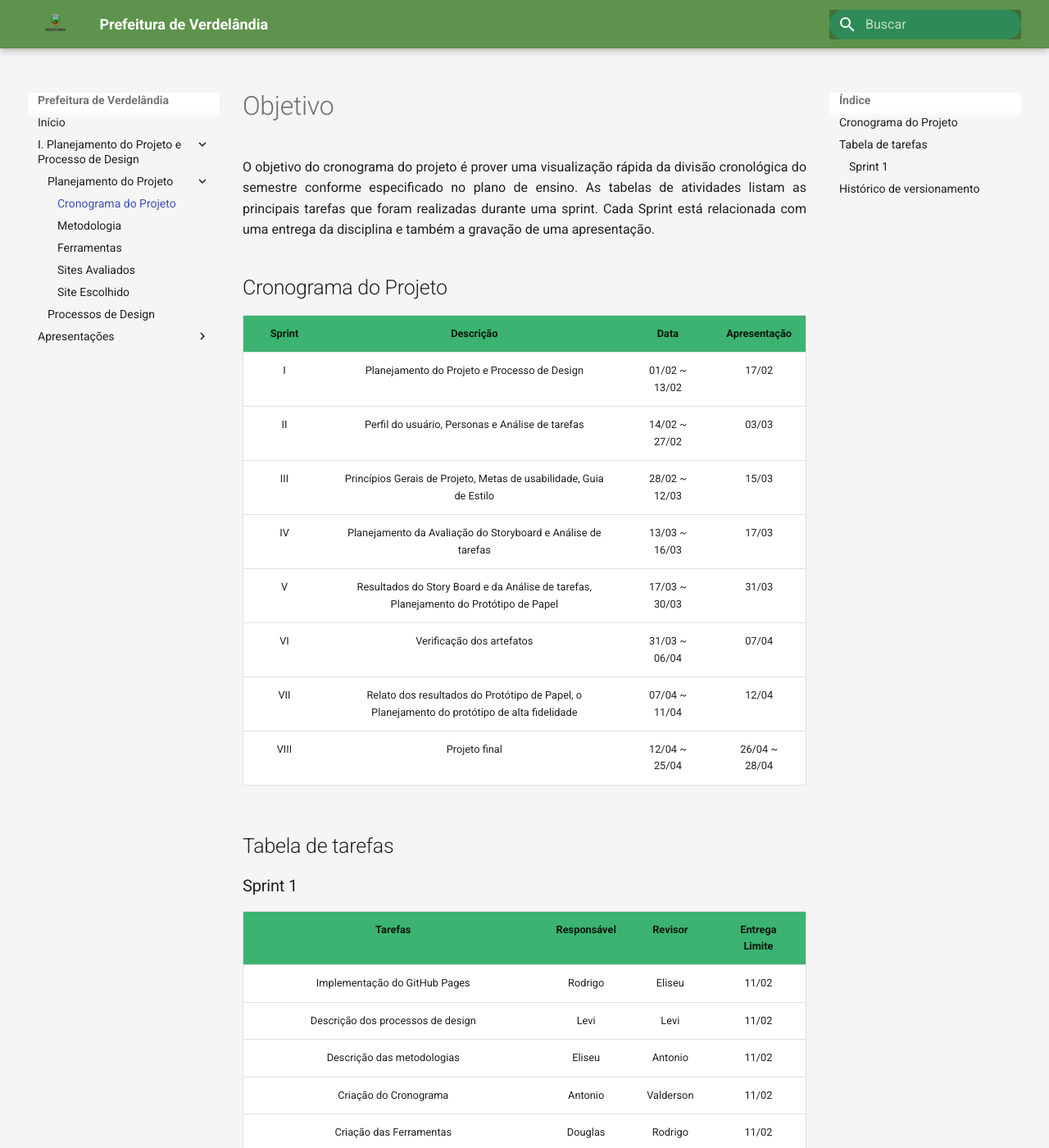
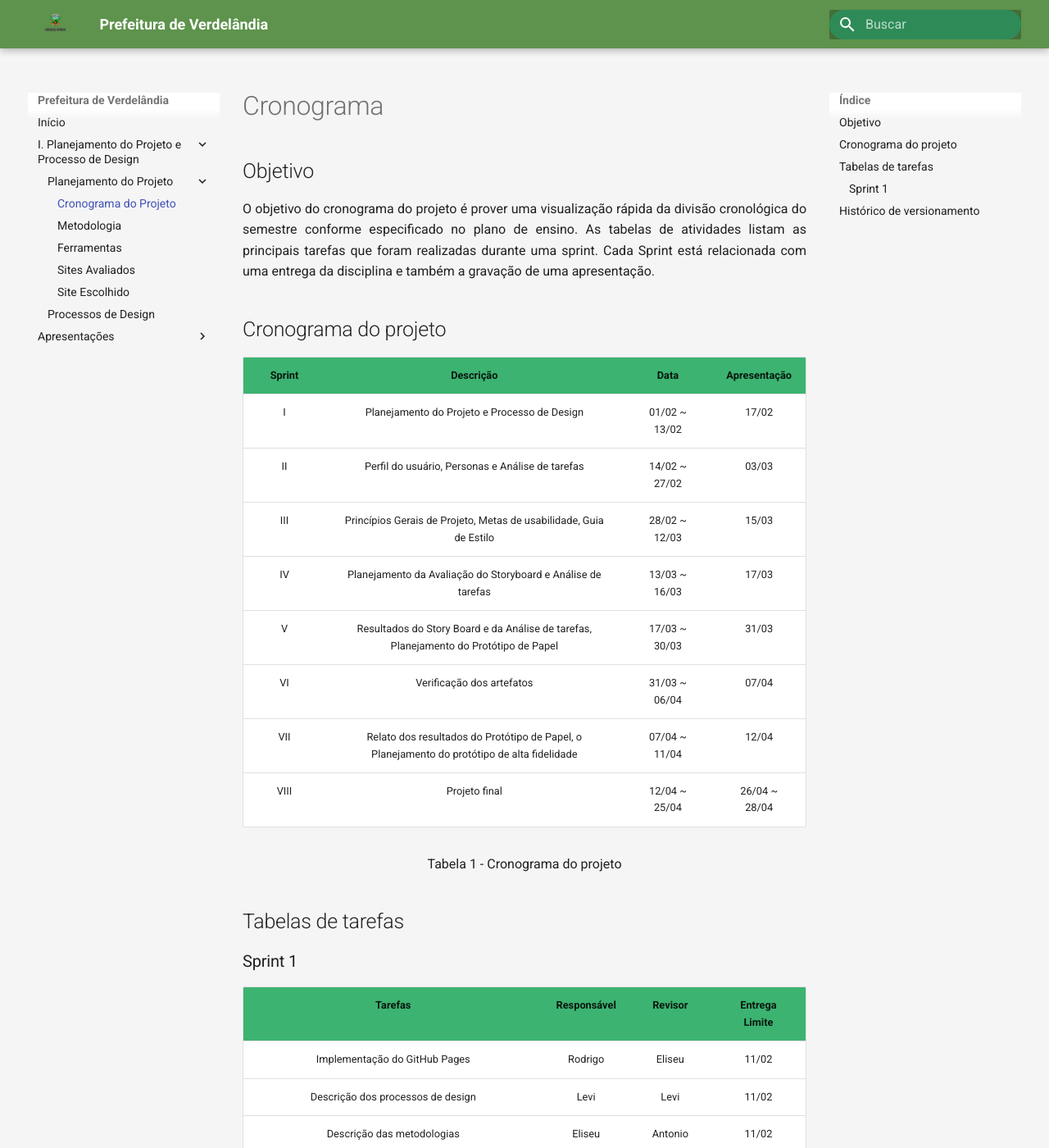
Before and after one commit to valdersonjr/2021.2-Prefeitura-Verdelandia, an MkDocs documentation site: the page built from docs/documentos/Cronograma.md, in a window 1280 px wide and 1400 px high. Shown: the whole window at 82% size. Built offline with MkDocs 1.6.1 and Material for MkDocs 9.7.7, drawn with Linux system fonts in a browser that asks for light colours; some of the changed text lies outside the part shown.

Commit message:
fix: titulo atualizado, descrição das tabelas adicionada

```diff
--- a/docs/documentos/Cronograma.md
+++ b/docs/documentos/Cronograma.md
@@ -1,10 +1,12 @@
-# Objetivo
+# Cronograma
+
+## Objetivo
 
 <p align="justify">
 O objetivo do cronograma do projeto é prover uma visualização rápida da divisão cronológica do semestre conforme especificado no plano de ensino. As tabelas de atividades listam as principais tarefas que foram realizadas durante uma sprint. Cada Sprint está relacionada com uma entrega da disciplina e também a gravação de uma apresentação.
 </p>
 
-## Cronograma do Projeto
+## Cronograma do projeto
 
 | Sprint | Descrição       | Data                                           | Apresentação        |
 | :------: | :----------: | :---------------------------------------------------: | :------------: |
@@ -17,7 +19,11 @@
 | VII    | Relato dos resultados do Protótipo de Papel, o Planejamento do protótipo de alta fidelidade | 07/04 ~ 11/04 | 12/04 |
 | VIII    | Projeto final | 12/04 ~ 25/04 | 26/04 ~ 28/04 |
 
-## Tabela de tarefas
+<center>
+  Tabela 1 - Cronograma do projeto
+</center>
+
+## Tabelas de tarefas
 
 ### Sprint 1
 | Tarefas         | Responsável | Revisor   | Entrega Limite |
@@ -30,6 +36,9 @@
 | Organização dos planejamentos de avaliação dos membros | Valderson   | Rodrigo   | 11/02            |
 | Gravação da apresentação 1  | Todos       | Todos     | 13/02            |
 
+<center>
+  Tabela 2 - Tarefas da Sprint 1
+</center>
 
 ## Histórico de versionamento
 
```
